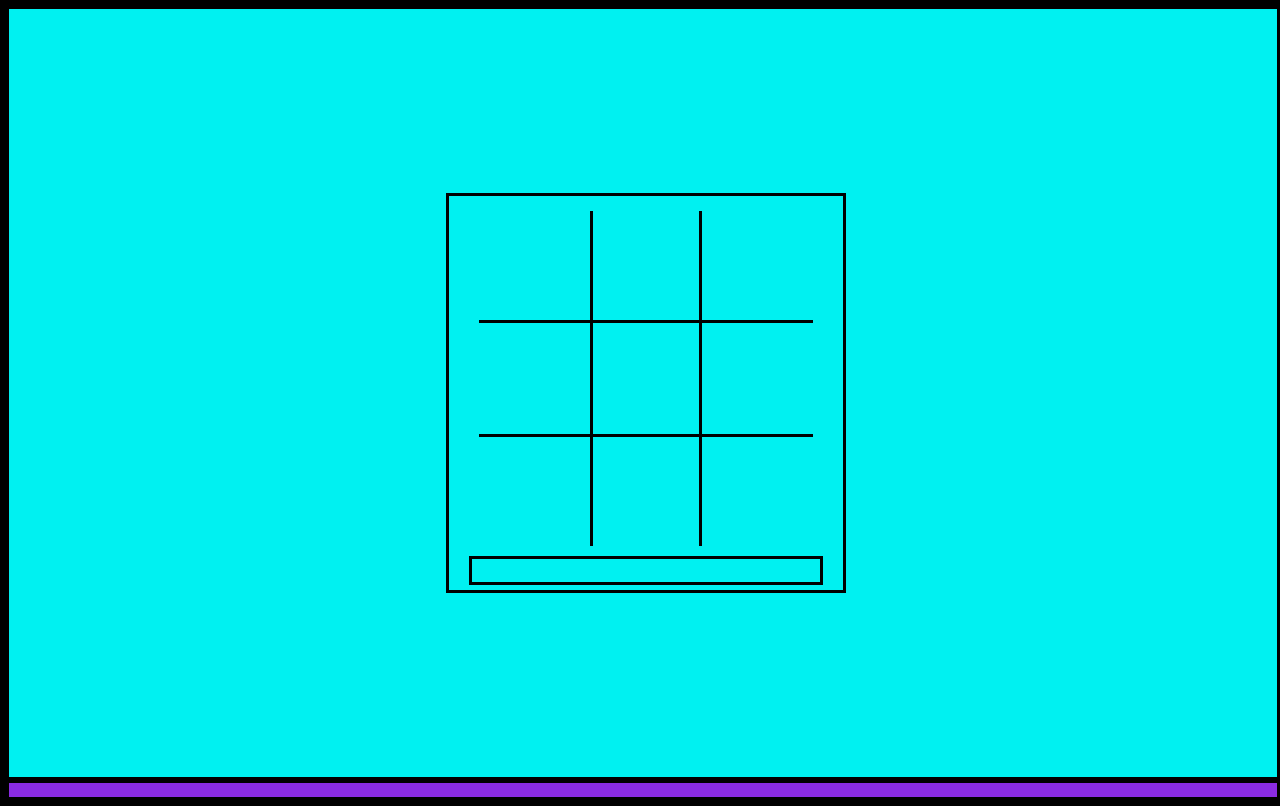
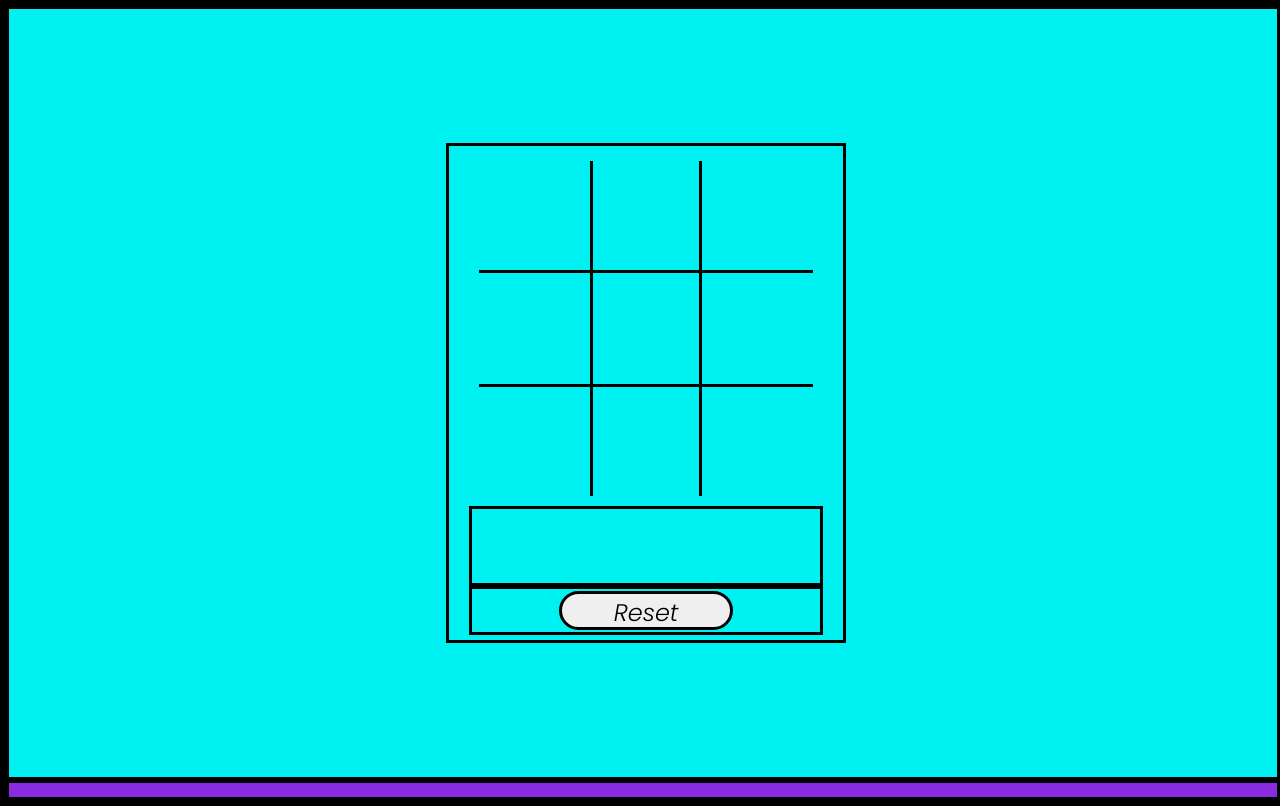
Before and after one commit to guyfoz77/noughts-and-crosses, a plain HTML site: page index.html in a window 1280 px wide. Drawn offline with Linux system fonts and the light colour scheme.

Commit message:
Add reset button

```diff
--- a/index.html
+++ b/index.html
@@ -26,6 +26,7 @@
                 <div class="segment" data-key="8"></div>
             </div>
             <div class="display"></div>
+            <div class="buttons"><button>Reset</button></div>
         </div>
     </div>
     <footer></footer>
--- a/script.js
+++ b/script.js
@@ -35,8 +35,10 @@ let gameController = (function() {
          1, 0, 0]
     ]
 
-    const clickDetector = () =>{
+    const clickDetector = () =>{  //this function basically initialises everything.
        const segments = document.querySelectorAll('.segment');
+       const resetButton = document.querySelector('button');
+       resetButton.addEventListener('click', () => location.reload());
        segments.forEach(segment => {
            segment.addEventListener('click', (e) => {
                let spaceOccupied = false;
@@ -60,6 +62,10 @@ let gameController = (function() {
                 if (positionMap[i] == players[playerTurn].positions[i]) matches++;
                 if (matches == 3) {
                     display.textContent = `${players[playerTurn].counter} victory!`;
+                    continue
+                }
+                if (turnNumber == 9) {
+                    display.textContent = 'Draw!';
                 }
             }
         })
--- a/style.css
+++ b/style.css
@@ -30,7 +30,7 @@ body {
 }
 .mainContainer {
     width: min(85%, 400px);
-    height: 400px;
+    height: 500px;
     display: flex;
     flex-direction: column;
     align-items: center;
@@ -47,7 +47,7 @@ body {
             display: flex;
             align-items: center;
             justify-content: center;
-            font-size: 5rem;
+            font-size: 4rem;
         }
         .segment:nth-child(-n+3) {
             border-bottom: solid var(--gameBoardLineColour);
@@ -61,14 +61,32 @@ body {
         }
 
     .display {
-        width: 90%;
-        flex: auto;
-        font-size: 3rem;
         display: flex;
         justify-content: center;
         align-items: center;
         font-style: normal;
+        width: 90%;
+        flex: 2;
+        font-size: 2rem;
     }
+    .buttons {
+        display: flex;
+        justify-content: center;
+        align-items: center;
+        font-style: normal;
+        width: 90%;
+        font-size: 2rem;
+        flex: 1;
+    }
+        button {
+            height: 90%;
+            width: 50%;
+            font-size: 1.5rem;
+            border-radius: 100px;
+        }
+        button:active {
+            border: inset 3px black;
+        }
 
 footer {
     height: 20px;
```
